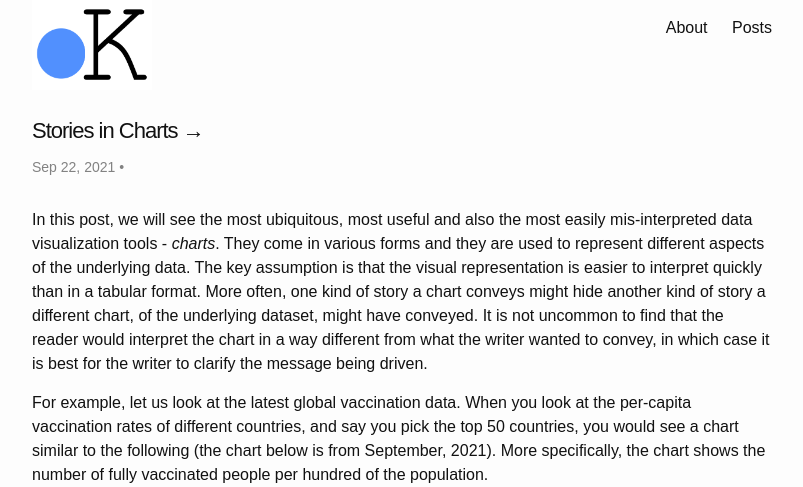
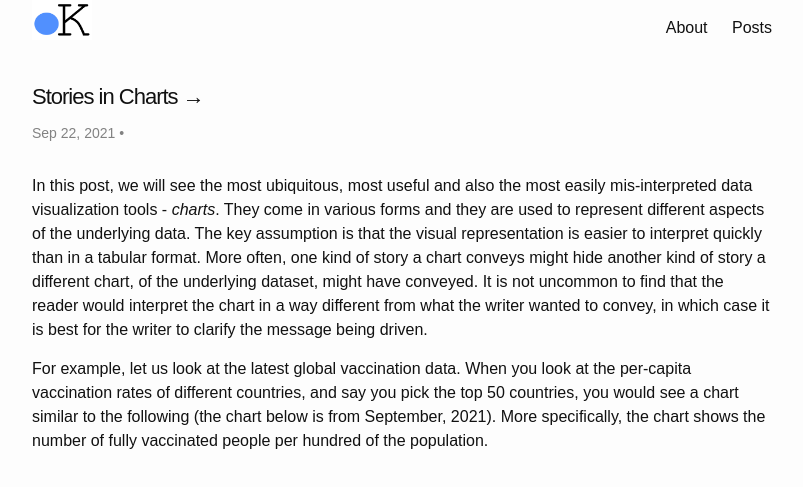
Before and after one commit to dotkay/dotkay.github.io, a Jekyll site: the page built from index.html, in a window 1280 px wide. Shown: the top 487 px of the page, without its empty margins (238-1041 px from the left). Built offline with Jekyll 4.4.1, drawn with Linux system fonts in a browser that asks for light colours; the list of posts is cut into pages by our own code; grey boxes are pictures that could not be loaded.

Commit message:
resize logo

```diff
--- a/_includes/header.html
+++ b/_includes/header.html
@@ -4,7 +4,7 @@
     <!-- Mathjax Support
     <a class="site-title" href="{{ "/" | relative_url }}">{{ site.title | escape }}</a>
     -->
-    <img src="{{site.title-img | escape}}" width="120" height="90">
+    <img src="{{site.title-img | escape}}" width="60" height="40">
     <nav class="site-nav">
       {% for link in site.data.navigation.main %}
         {% if link.url contains "http" %}
```
